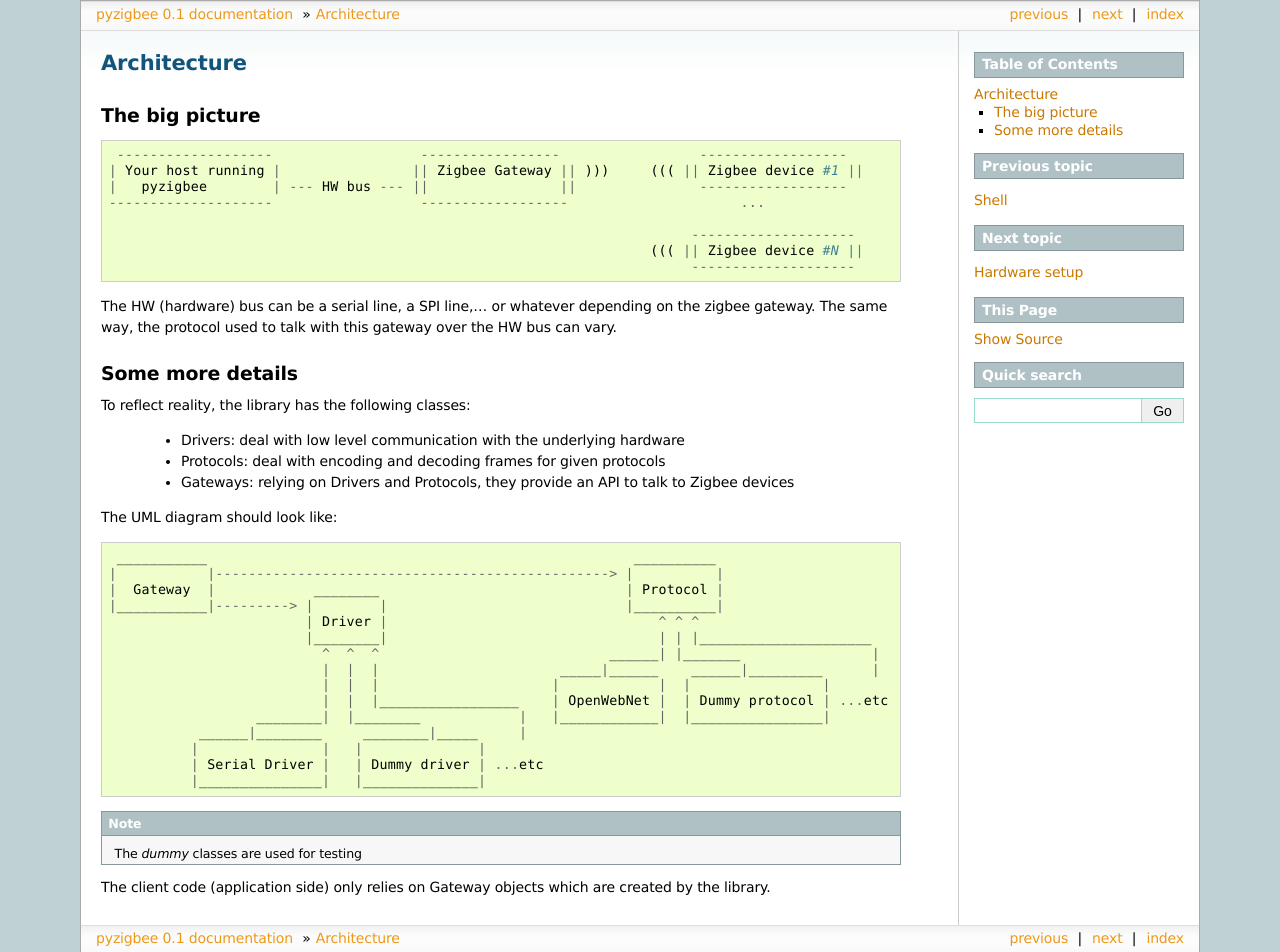
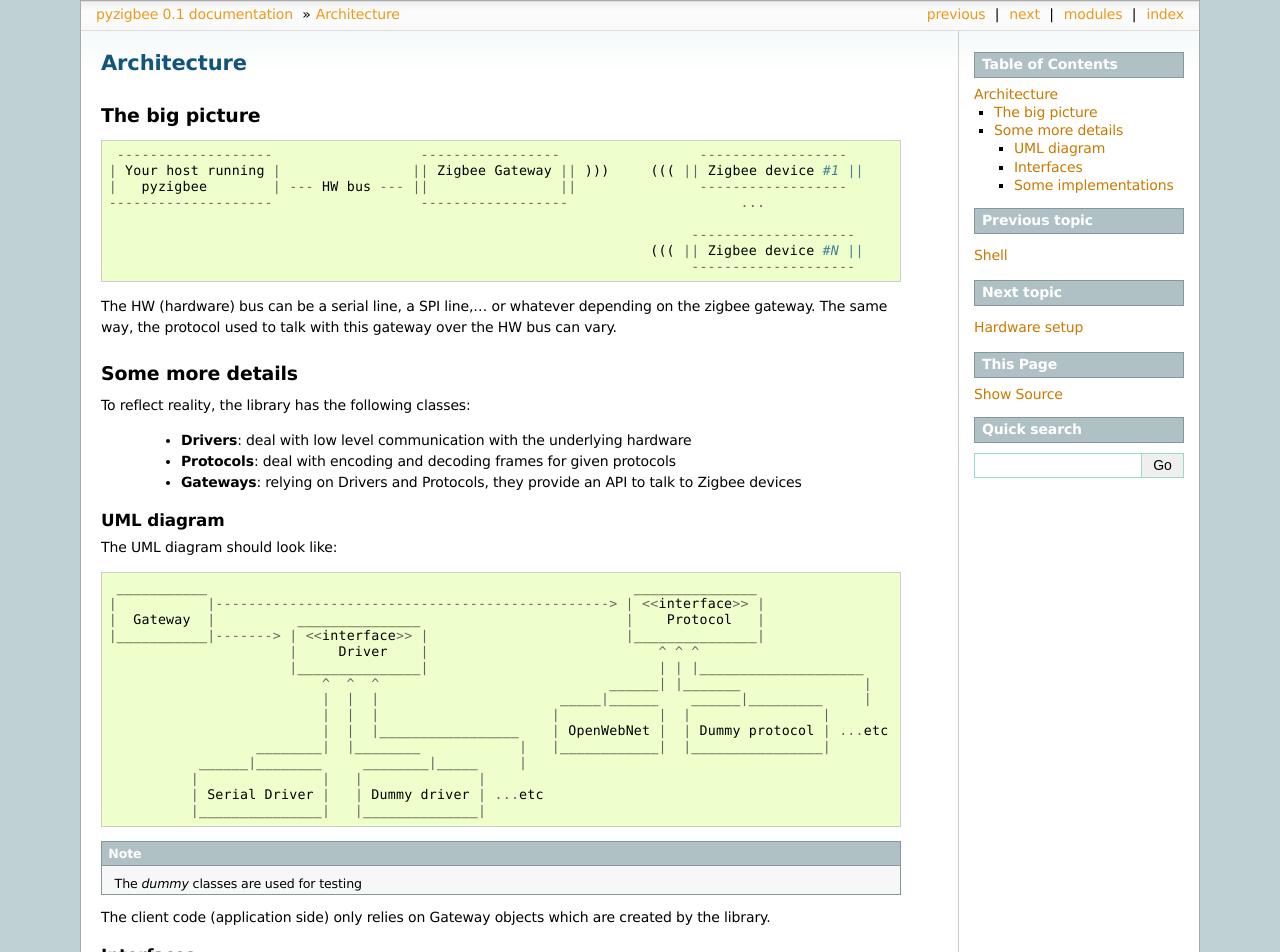
Before and after one commit to pierreroth64/pyzigbee, a Sphinx documentation site: the page built from docs/arch.rst, in a window 1280 px wide and 1400 px high. Shown: the top 952 px of the window. Built offline with Sphinx 7.4.7, drawn with Linux system fonts in a browser that asks for light colours; some of the changed text lies outside the part shown.

```diff
--- a/docs/arch.rst
+++ b/docs/arch.rst
@@ -23,22 +23,25 @@
 
 To reflect reality, the library has the following classes:
 
-  * Drivers: deal with low level communication with the underlying hardware
-  * Protocols: deal with encoding and decoding frames for given protocols
-  * Gateways: relying on Drivers and Protocols, they provide an API to talk to Zigbee devices
+  * **Drivers**: deal with low level communication with the underlying hardware
+  * **Protocols**: deal with encoding and decoding frames for given protocols
+  * **Gateways**: relying on Drivers and Protocols, they provide an API to talk to Zigbee devices
+
+UML diagram
+^^^^^^^^^^^
 
 The UML diagram should look like:
 
 ::
 
-           ___________                                                    __________
-          |           |------------------------------------------------> |          |
-          |  Gateway  |            ________                              | Protocol |
-          |___________|---------> |        |                             |__________|
-                                  | Driver |                                 ^ ^ ^
-                                  |________|                                 | | |_____________________
-                                    ^  ^  ^                            ______| |_______                |
-                                    |  |  |                      _____|______    ______|_________      |
+           ___________                                                    _______________
+          |           |------------------------------------------------> | <<interface>> |
+          |  Gateway  |          _______________                         |    Protocol   |
+          |___________|-------> | <<interface>> |                        |_______________|
+                                |     Driver    |                            ^ ^ ^
+                                |_______________|                            | | |____________________
+                                    ^  ^  ^                            ______| |_______               |
+                                    |  |  |                      _____|______    ______|_________     |
                                     |  |  |                     |            |  |                |
                                     |  |  |_________________    | OpenWebNet |  | Dummy protocol | ...etc
                             ________|  |________            |   |____________|  |________________|
@@ -53,3 +56,23 @@
   The *dummy* classes are used for testing
 
 The client code (application side) only relies on Gateway objects which are created by the library.
+
+Interfaces
+^^^^^^^^^^
+
+A *Gateway* is composed of two objects: a *Driver* and a *Protocol* which are interfaces. Real drivers and protocols must implement those interfaces.
+
+.. module :: pyzigbee.drivers.basedriver
+.. autoclass:: BaseDriver
+
+.. module :: pyzigbee.protocols.baseprotocol
+.. autoclass:: BaseProtocol
+
+Some implementations
+^^^^^^^^^^^^^^^^^^^^
+
+.. module :: pyzigbee.drivers.serialdriver
+.. autoclass:: SerialDriver
+
+.. module :: pyzigbee.protocols.openwebnet
+.. autoclass:: OWNProtocol
```
